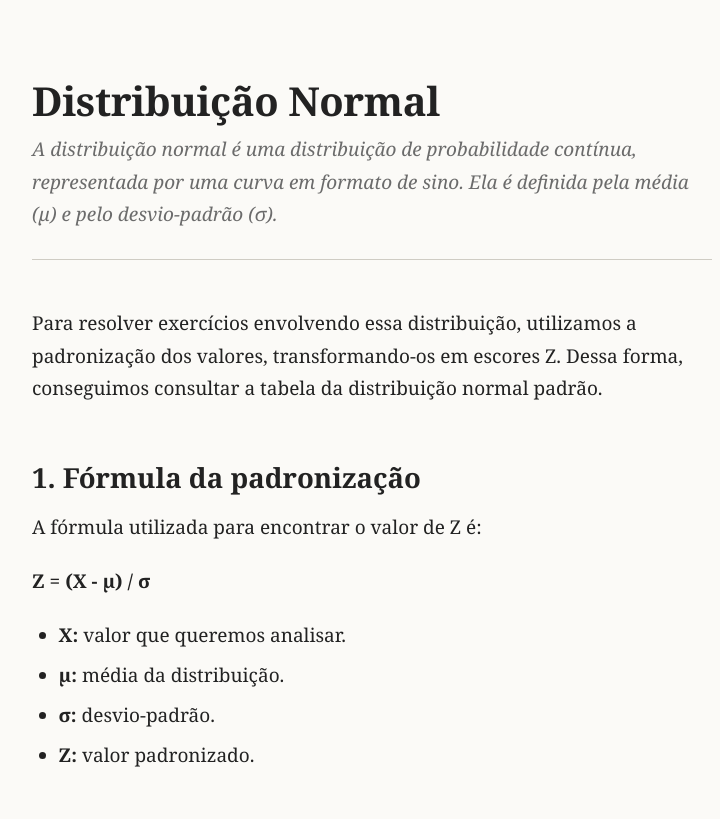
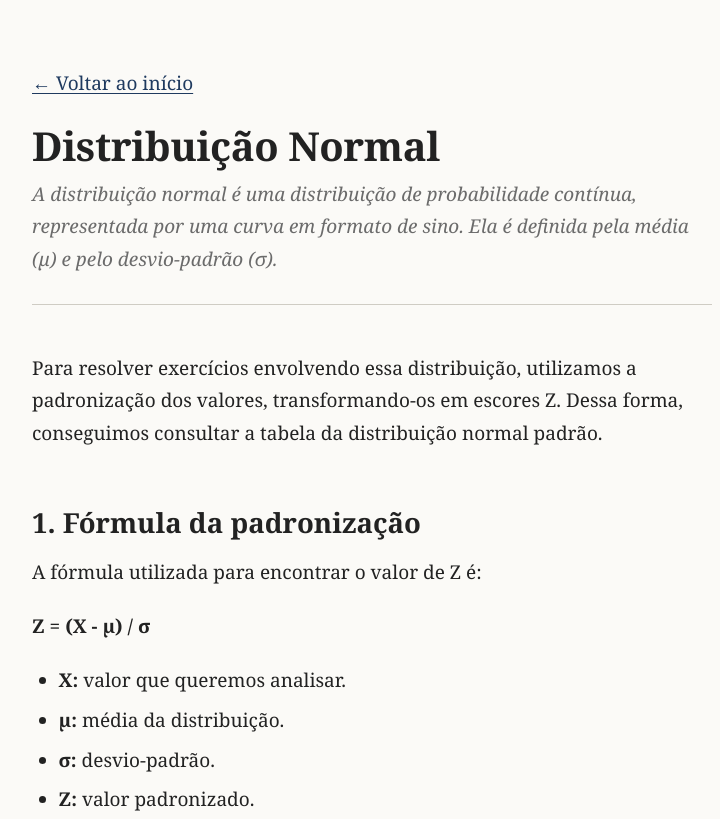
Before and after one commit to arthurresendes/Estatistica-aplicada, a plain HTML site: page blog/distribuicaoNormal.html in a window 1280 px wide. Shown: the top 819 px of the page, without its empty margins (268-988 px from the left). Drawn offline with Linux system fonts and the light colour scheme.

Commit message:
Update distribuicaoNormal.html

```diff
--- a/blog/distribuicaoNormal.html
+++ b/blog/distribuicaoNormal.html
@@ -8,6 +8,7 @@
     <link rel="stylesheet" href="style.css">
 </head>
 <body>
+    <p><a href="index.html">&larr; Voltar ao início</a></p>
     <h1>Distribuição Normal</h1>
 
     <p>
```
